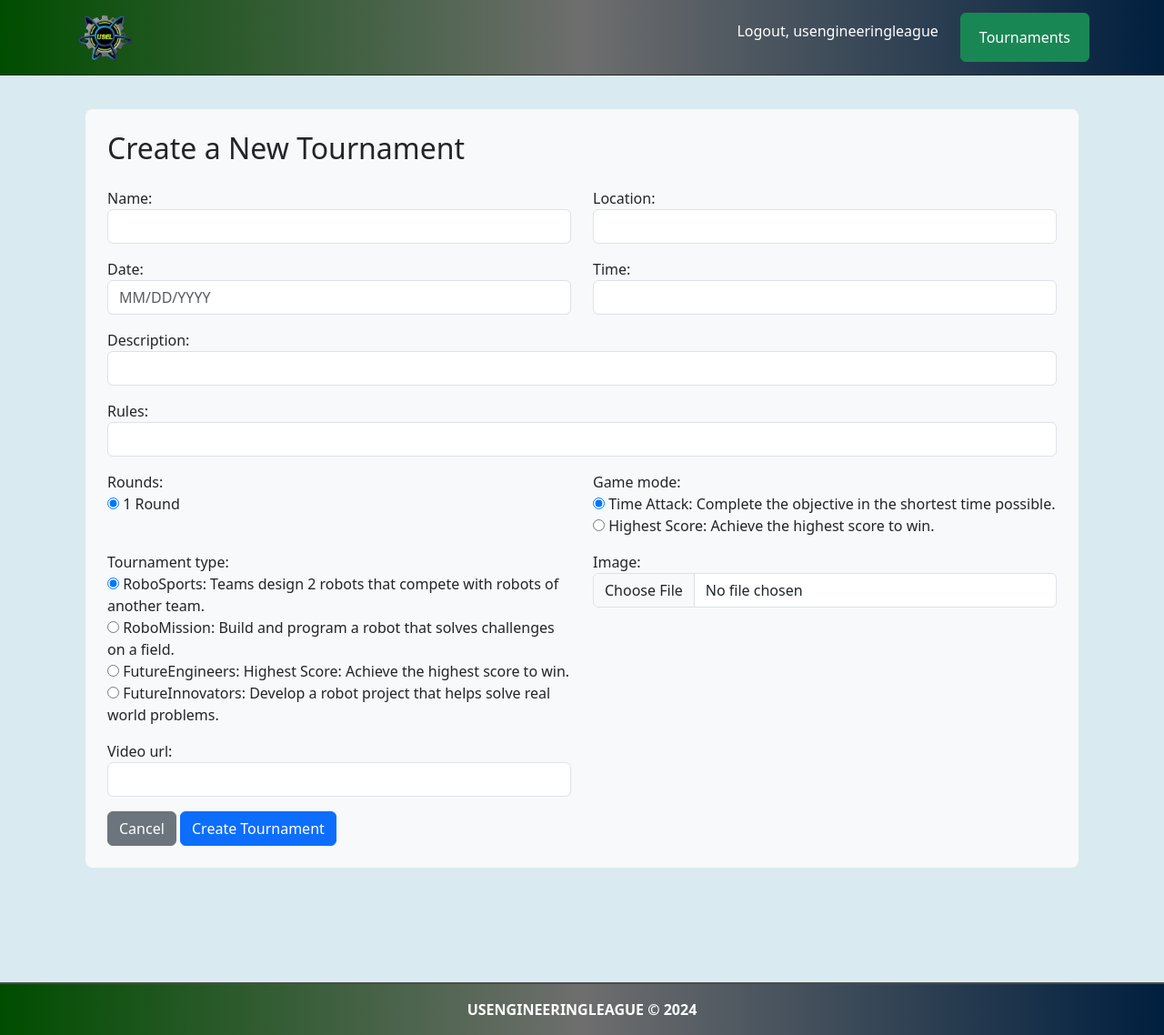
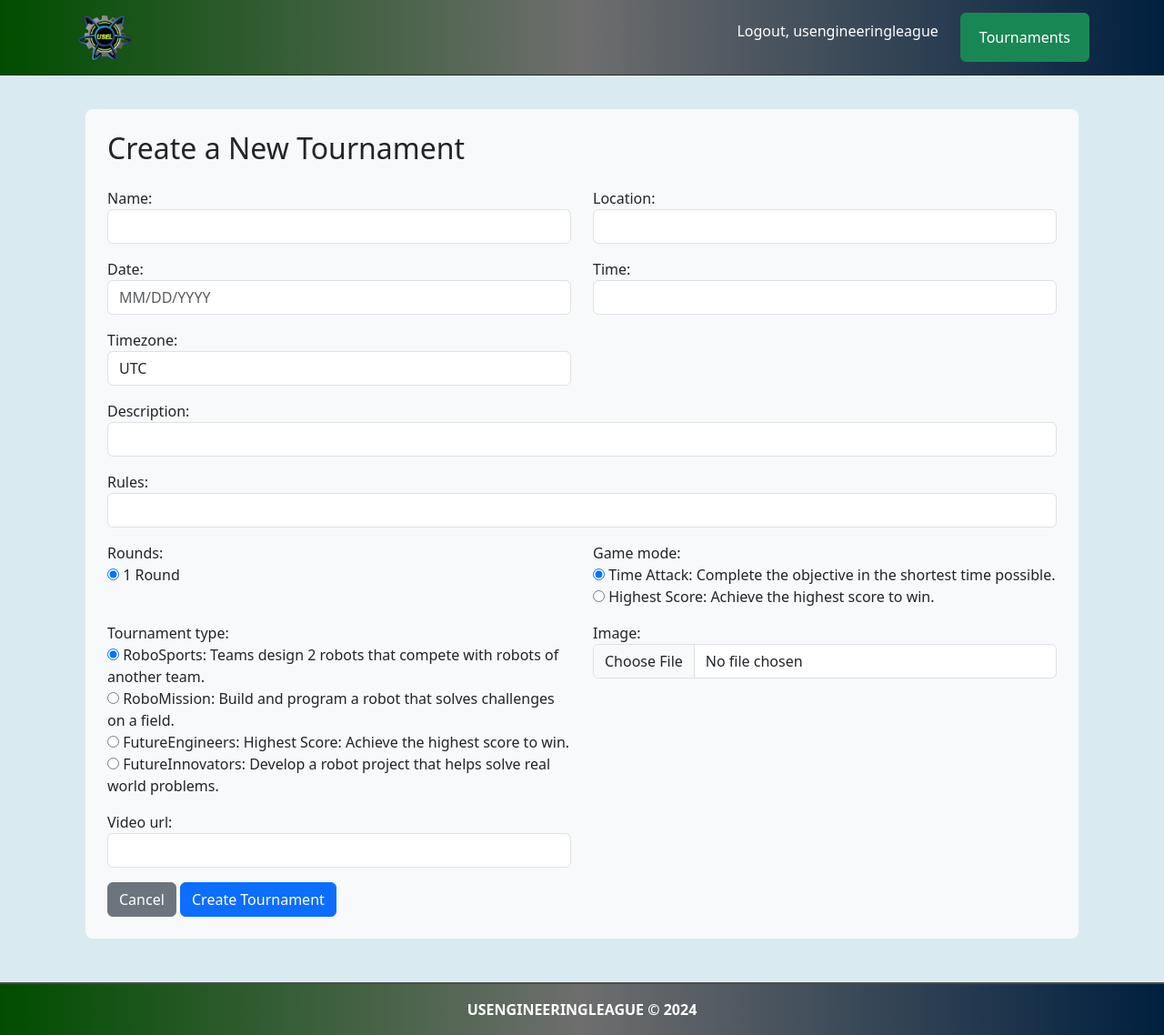
Before and after one commit to nigel-otieno/USEL-Tournament, a Django app: page /tournament/create/ in a window 1280 px wide. Shown: the whole page at 91% size. Run offline with Django 5.2, Linux system fonts and the light colour scheme; a user stored in the database is signed in; some libraries are stand-ins or nearby versions.

Commit message:
added a timezone field

```diff
--- a/tournament/tournament_app/forms.py
+++ b/tournament/tournament_app/forms.py
@@ -8,14 +8,17 @@ class TournamentForm(forms.ModelForm):
         model = Tournament
         fields = [
             'name', 'description', 'rules', 'date', 'time', 'location',
-            'rounds', 'game_mode', 'tournament_type', 'image', 'video_url',
+            'rounds', 'game_mode', 'tournament_type', 'image', 'video_url', 'timezone'
         ]
         widgets = {
             'date': forms.DateInput(format='%m/%d/%Y', attrs={'type': 'text', 'placeholder': 'MM/DD/YYYY', 'class': 'form-control'}),
             'rounds': forms.RadioSelect,
             'game_mode': forms.RadioSelect,
             'tournament_type': forms.RadioSelect,
+            'timezone': forms.Select(attrs={'class': 'form-control'}),
+
         }
+
 class TeamForm(forms.ModelForm):
     class Meta:
         model = Team
--- a/tournament/tournament_app/models.py
+++ b/tournament/tournament_app/models.py
@@ -8,6 +8,13 @@ class Tournament(models.Model):
         (1, '1 Round'),
         # (2, '2 Rounds'),
         # (3, '3 Rounds'),
+    ]
+    TIMEZONE_CHOICES = [
+        ('America/Los_Angeles', 'PST'),
+        ('America/New_York', 'EST'),
+        ('America/Chicago', 'CST'),
+        ('America/Denver', 'MST'),
+        ('UTC', 'UTC')
     ]
 
     GAME_MODE_CHOICES = [
@@ -23,17 +30,18 @@ class Tournament(models.Model):
     ]
 
     name = models.CharField(max_length=100)
-    description = models.CharField(max_length=100, null=True)
-    rules = models.CharField(max_length=100, null=True)
+    description = models.CharField(max_length=500, null=True)
+    rules = models.CharField(max_length=500, null=True)
     date = models.DateTimeField()
     time = models.TimeField()
     image = models.ImageField(upload_to='tournament_images/', null=True, blank=True)
     location = models.CharField(max_length=255)
     created_by = models.ForeignKey(User, on_delete=models.CASCADE, related_name='created_tournaments')
     rounds = models.IntegerField(choices=ROUND_CHOICES, default=1, help_text="Number of rounds")
-    game_mode = models.CharField(max_length=20, choices=GAME_MODE_CHOICES, default='TimeAttack')
-    tournament_type = models.CharField(max_length=20, choices=TOURNAMENT_TYPE_CHOICES, default='RoboSports')
-    video_url = models.URLField(max_length=250, blank=True, null=True)
+    game_mode = models.CharField(max_length=200, choices=GAME_MODE_CHOICES, default='TimeAttack')
+    tournament_type = models.CharField(max_length=200, choices=TOURNAMENT_TYPE_CHOICES, default='RoboSports')
+    video_url = models.URLField(max_length=500, blank=True, null=True)
+    timezone = models.CharField(max_length=500, choices=TIMEZONE_CHOICES, default='UTC')
 
     def __str__(self):
         return self.name
--- a/tournament/tournament_app/templates/tournament_create.html
+++ b/tournament/tournament_app/templates/tournament_create.html
@@ -12,28 +12,13 @@
             <stop stop-color="hsl(217, 88%, 75.1%)" offset="1"></stop>
           </linearGradient>
           <path d="" fill="url(#svg-gradient)" opacity="0.4">
-            <animate
-                     attributeName="d"
-                     dur="33s"
-                     repeatCount="indefinite"
-                     values="M0 0L 0 804.2328934685746Q 320 597.3613372284876  640 571.0708916590191T 1280 512.0661063245175T 1920 301.8788007488083L 1920 0 Z;M0 0L 0 877.6839081951588Q 320 668.0720922803877  640 649.0018928349388T 1280 328.7087077664202T 1920 162.95038242563396L 1920 0 Z;M0 0L 0 724.9886210051687Q 320 661.4364572061575  640 623.2173947479624T 1280 359.20353038907734T 1920 135.51673041732283L 1920 0 Z;M0 0L 0 804.2328934685746Q 320 597.3613372284876  640 571.0708916590191T 1280 512.0661063245175T 1920 301.8788007488083L 1920 0 Z"
-                     ></animate>
+            <animate attributeName="d" dur="33s" repeatCount="indefinite" values="M0 0L 0 804.2328934685746Q 320 597.3613372284876  640 571.0708916590191T 1280 512.0661063245175T 1920 301.8788007488083L 1920 0 Z;M0 0L 0 877.6839081951588Q 320 668.0720922803877  640 649.0018928349388T 1280 328.7087077664202T 1920 162.95038242563396L 1920 0 Z;M0 0L 0 724.9886210051687Q 320 661.4364572061575  640 623.2173947479624T 1280 359.20353038907734T 1920 135.51673041732283L 1920 0 Z;M0 0L 0 804.2328934685746Q 320 597.3613372284876  640 571.0708916590191T 1280 512.0661063245175T 1920 301.8788007488083L 1920 0 Z"></animate>
           </path>
           <path d="" fill="url(#svg-gradient)" opacity="0.4">
-            <animate
-                     attributeName="d"
-                     dur="33s"
-                     repeatCount="indefinite"
-                     values="M0 0L 0 765.7607191473613Q 320 641.7853945676919  640 624.2534689988059T 1280 365.27264408032966T 1920 190.38947978522663L 1920 0 Z;M0 0L 0 842.1984196370487Q 320 570.6690721707517  640 540.6844954979398T 1280 439.92879442880593T 1920 200.29713960445451L 1920 0 Z;M0 0L 0 796.6802345094818Q 320 721.9216894353016  640 696.8815669355181T 1280 373.6367381440213T 1920 196.63169821789495L 1920 0 Z;M0 0L 0 765.7607191473613Q 320 641.7853945676919  640 624.2534689988059T 1280 365.27264408032966T 1920 190.38947978522663L 1920 0 Z"
-                     ></animate>
+            <animate attributeName="d" dur="33s" repeatCount="indefinite" values="M0 0L 0 765.7607191473613Q 320 641.7853945676919  640 624.2534689988059T 1280 365.27264408032966T 1920 190.38947978522663L 1920 0 Z;M0 0L 0 842.1984196370487Q 320 570.6690721707517  640 540.6844954979398T 1280 439.92879442880593T 1920 200.29713960445451L 1920 0 Z;M0 0L 0 796.6802345094818Q 320 721.9216894353016  640 696.8815669355181T 1280 373.6367381440213T 1920 196.63169821789495L 1920 0 Z;M0 0L 0 765.7607191473613Q 320 641.7853945676919  640 624.2534689988059T 1280 365.27264408032966T 1920 190.38947978522663L 1920 0 Z"></animate>
           </path>
           <path d="" fill="url(#svg-gradient)" opacity="0.4">
-            <animate
-                     attributeName="d"
-                     dur="33s"
-                     repeatCount="indefinite"
-                     values="M0 0L 0 801.7562714943509Q 320 634.0247183381232  640 605.7090791951217T 1280 503.9393370140325T 1920 224.7551247480177L 1920 0 Z;M0 0L 0 821.0401780336218Q 320 670.8690783540507  640 637.0744123031742T 1280 456.40745286432224T 1920 278.1294357804296L 1920 0 Z;M0 0L 0 744.0534225112256Q 320 637.6425395409125  640 593.2079605185819T 1280 457.03995196824286T 1920 254.87693899994804L 1920 0 Z;M0 0L 0 801.7562714943509Q 320 634.0247183381232  640 605.7090791951217T 1280 503.9393370140325T 1920 224.7551247480177L 1920 0 Z"
-                     ></animate>
+            <animate attributeName="d" dur="33s" repeatCount="indefinite" values="M0 0L 0 801.7562714943509Q 320 634.0247183381232  640 605.7090791951217T 1280 503.9393370140325T 1920 224.7551247480177L 1920 0 Z;M0 0L 0 821.0401780336218Q 320 670.8690783540507  640 637.0744123031742T 1280 456.40745286432224T 1920 278.1294357804296L 1920 0 Z;M0 0L 0 744.0534225112256Q 320 637.6425395409125  640 593.2079605185819T 1280 457.03995196824286T 1920 254.87693899994804L 1920 0 Z;M0 0L 0 801.7562714943509Q 320 634.0247183381232  640 605.7090791951217T 1280 503.9393370140325T 1920 224.7551247480177L 1920 0 Z"></animate>
           </path>
 
         </g>
@@ -68,6 +53,12 @@
                 <div class="col-md-6 mb-3">
                     {{ form.time.label_tag }}
                     {{ form.time|add_class:"form-control" }}
+                </div>
+
+                <!-- Timezone Field -->
+                <div class="col-md-6 mb-3">
+                    {{ form.timezone.label_tag }}
+                    {{ form.timezone|add_class:"form-control" }}
                 </div>
 
                 <!-- Description Field -->
--- a/tournament/tournament_app/templates/tournament_detail.html
+++ b/tournament/tournament_app/templates/tournament_detail.html
@@ -164,7 +164,9 @@
             <div class="row">
                 <div class="col-md-6">
                     <p><strong>Date:</strong> {{ tournament.date|date:"m/d/Y" }}</p>
-                    <p><strong>Time:</strong> {{ tournament.time }}</p>
+                    <!-- tournament_detail.html -->
+                    <p><strong>Time:</strong> {{ tournament.time|format_time:tournament.timezone }}</p>
+                    <p><strong>Timezone:</strong> {{ tournament.get_timezone_display }}</p>
                     <p><strong>Location:</strong> {{ tournament.location }}</p>
                     <p><strong>Rules:</strong> {{ tournament.rules }}</p>
                     <p><strong>Rounds:</strong> {{ tournament.get_rounds_display }}</p>
--- a/tournament/tournament_app/templatetags/custom_filters.py
+++ b/tournament/tournament_app/templatetags/custom_filters.py
@@ -1,7 +1,8 @@
 # templatetags/custom_filters.py
 from django import template
 from django.utils.safestring import SafeString
-import re
+from django.utils import timezone
+import re, pytz
 
 register = template.Library()
 
@@ -46,3 +47,19 @@ def add_class(value, css_class):
     elif isinstance(value, SafeString):
         return value.replace('class="', f'class="{css_class} ')
     return value
+
+@register.filter(name='format_time')
+def format_time(value, tz_name='UTC'):
+    """
+    Converts a datetime.time object to the specified timezone and formats it as HH:MM.
+    """
+    try:
+        if value and tz_name:
+            # Get the selected timezone
+            tz = pytz.timezone(tz_name)
+            # Assume the time is naive (without timezone) and localize it to the specified timezone
+            time_in_tz = tz.localize(timezone.datetime.combine(timezone.now().date(), value))
+            return time_in_tz.strftime('%H:%M')
+    except Exception as e:
+        return value  # Return unformatted time if an error occurs
+    return value
```
Also changed, not shown: tournament/tournament_app/templates/tournament_edit.html (+10 -19 lines), tournament/db.sqlite3, tournament/media/tournament_images/IMG_3139.jpg (added), tournament/tournament_app/migrations/0002_tournament_timezone_alter_tournament_description_and_more.py (added).
